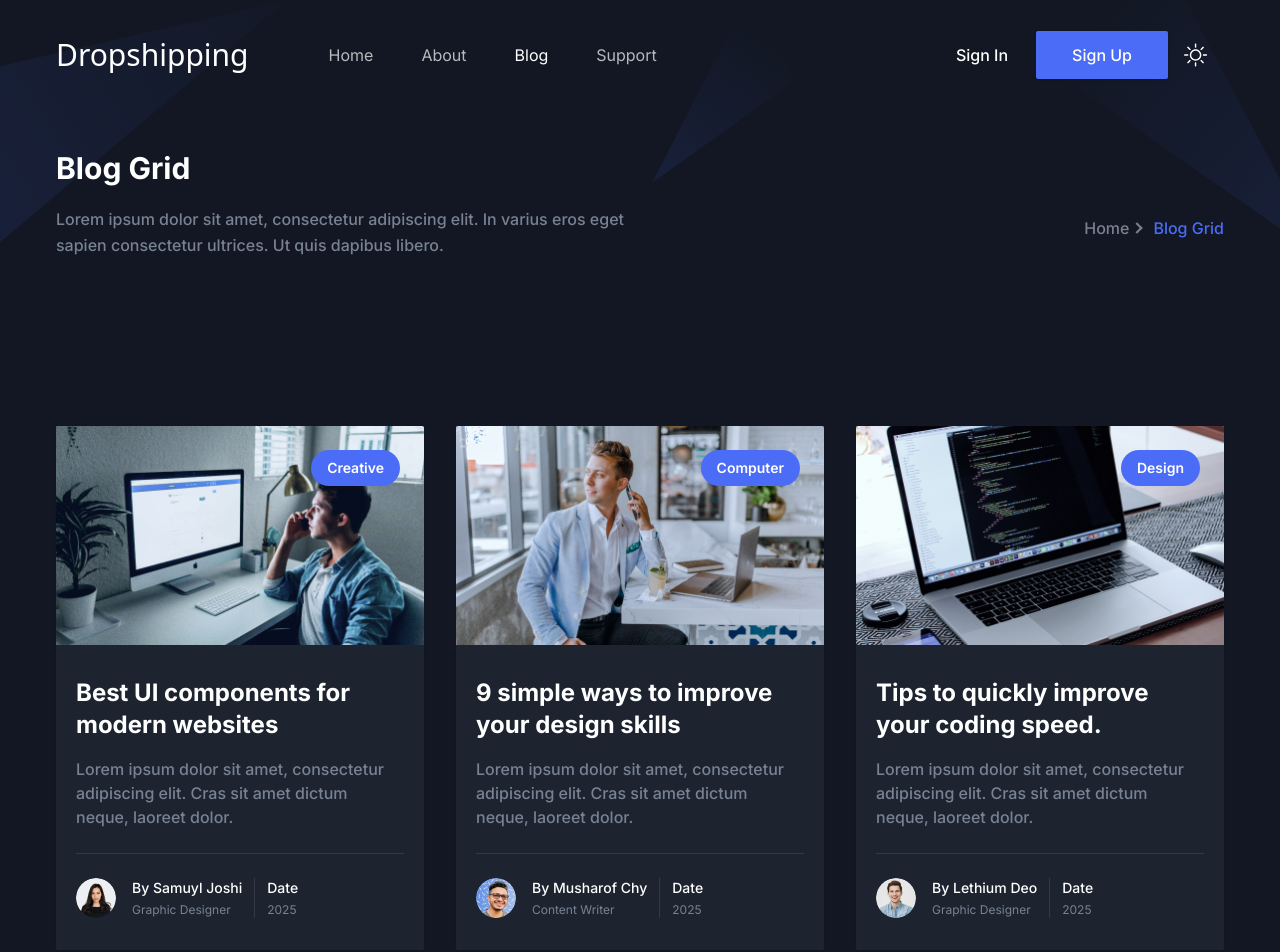
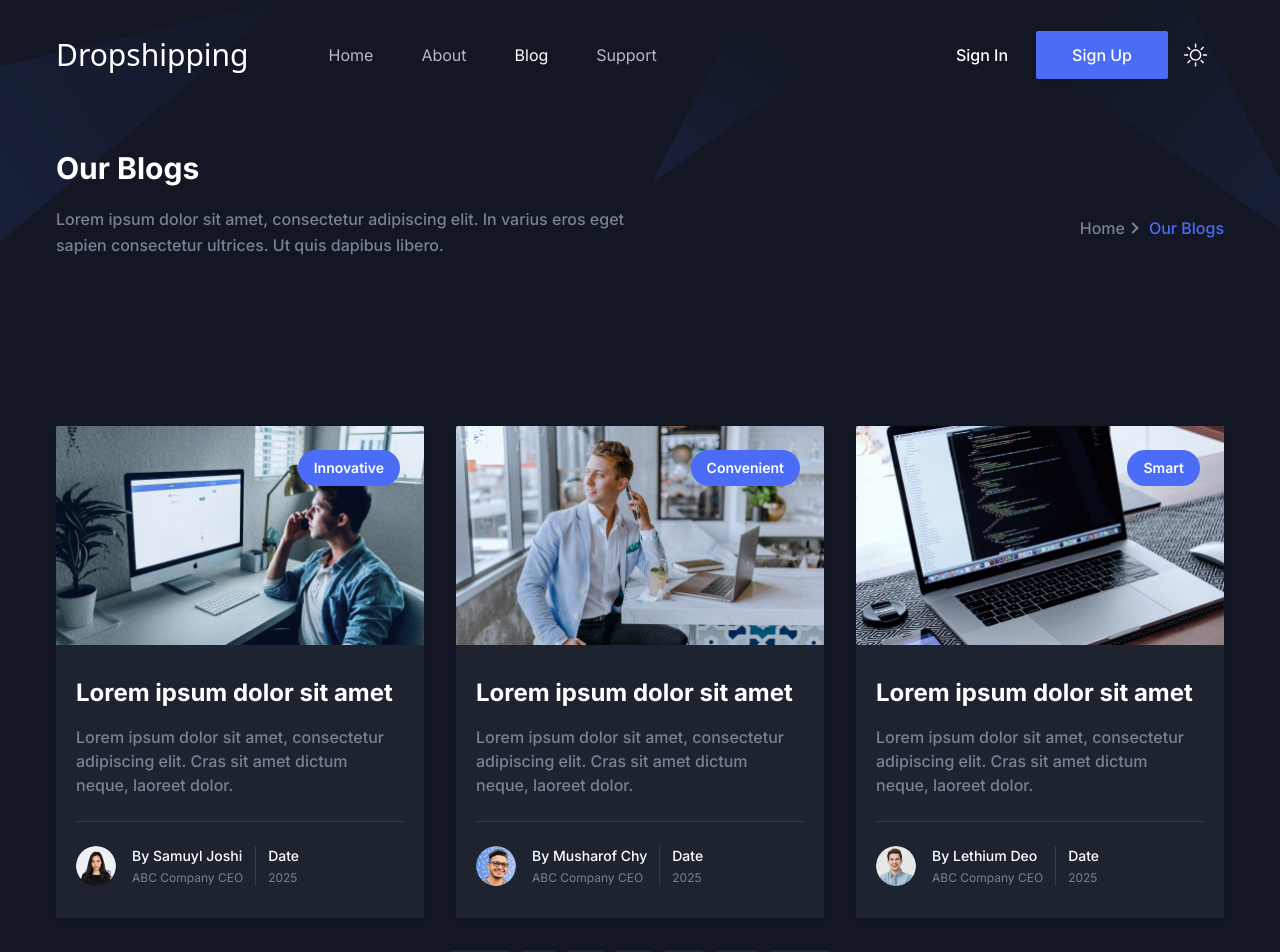
Before and after one commit to X-spec7/dropship-automate-platform, a Next.js app: page /blog in a window 1280 px wide. Shown: the top 952 px of the page. Built offline with nearby package versions, Linux system fonts and the light colour scheme.

Commit message:
feat: update blog page

```diff
--- a/src/app/blog-details/page.tsx
+++ b/src/app/blog-details/page.tsx
@@ -19,8 +19,7 @@ const BlogDetailsPage = () => {
             <div className="w-full px-4 lg:w-8/12">
               <div>
                 <h2 className="mb-8 text-3xl font-bold leading-tight text-black dark:text-white sm:text-4xl sm:leading-tight">
-                  10 amazing sites to download stock photos & digital assets for
-                  free
+                  Sell On eBay UK – Bijoy_Dropship Now Supports Amazon UK Marketplace
                 </h2>
                 <div className="mb-10 flex flex-wrap items-center justify-between border-b border-body-color border-opacity-10 pb-4 dark:border-white dark:border-opacity-10">
                   <div className="flex flex-wrap items-center">
@@ -62,7 +61,7 @@ const BlogDetailsPage = () => {
                         </span>
                         12 Jan 2024
                       </p>
-                      <p className="mr-5 flex items-center text-base font-medium text-body-color">
+                      {/* <p className="mr-5 flex items-center text-base font-medium text-body-color">
                         <span className="mr-3">
                           <svg
                             width="18"
@@ -90,17 +89,17 @@ const BlogDetailsPage = () => {
                           </svg>
                         </span>
                         35
-                      </p>
+                      </p> */}
                     </div>
                   </div>
-                  <div className="mb-5">
+                  {/* <div className="mb-5">
                     <a
                       href="#0"
                       className="inline-flex items-center justify-center rounded-full bg-primary px-4 py-2 text-sm font-semibold text-white"
                     >
                       Design
                     </a>
-                  </div>
+                  </div> */}
                 </div>
                 <div>
                   <p className="mb-10 text-base font-medium leading-relaxed text-body-color sm:text-lg sm:leading-relaxed lg:text-base lg:leading-relaxed xl:text-lg xl:leading-relaxed">
@@ -140,7 +139,7 @@ const BlogDetailsPage = () => {
                     sed.
                   </p>
                   <h3 className="font-xl mb-10 font-bold leading-tight text-black dark:text-white sm:text-2xl sm:leading-tight lg:text-xl lg:leading-tight xl:text-2xl xl:leading-tight">
-                    Digital marketplace for Ui/Ux designers.
+                    Automated Platform for Dropshippers
                   </h3>
                   <p className="mb-10 text-base font-medium leading-relaxed text-body-color sm:text-lg sm:leading-relaxed lg:text-base lg:leading-relaxed xl:text-lg xl:leading-relaxed">
                     consectetur adipiscing elit in voluptate velit esse cillum
@@ -320,19 +319,19 @@ const BlogDetailsPage = () => {
                         Popular Tags :
                       </h4>
                       <div className="flex items-center">
-                        <TagButton text="Design" />
-                        <TagButton text="Development" />
+                        <TagButton text="Dropship" />
+                        <TagButton text="Automate" />
                         <TagButton text="Info" />
                       </div>
                     </div>
-                    <div className="mb-5">
+                    {/* <div className="mb-5">
                       <h5 className="mb-3 text-sm font-medium text-body-color sm:text-right">
                         Share this post :
                       </h5>
                       <div className="flex items-center sm:justify-end">
                         <SharePost />
                       </div>
-                    </div>
+                    </div> */}
                   </div>
                 </div>
               </div>
--- a/src/app/blog/page.tsx
+++ b/src/app/blog/page.tsx
@@ -5,8 +5,8 @@ import Breadcrumb from "@/components/Common/Breadcrumb";
 import { Metadata } from "next";
 
 export const metadata: Metadata = {
-  title: "Blog Page | Free Next.js Template for Startup and SaaS",
-  description: "This is Blog Page for Startup Nextjs Template",
+  title: "Blog Page | Fully Automated Dropshipping Platform",
+  description: "This is Blog Page for Our Automated Dropshipping Platform",
   // other metadata
 };
 
@@ -14,7 +14,7 @@ const Blog = () => {
   return (
     <>
       <Breadcrumb
-        pageName="Blog Grid"
+        pageName="Our Blogs"
         description="Lorem ipsum dolor sit amet, consectetur adipiscing elit. In varius eros eget sapien consectetur ultrices. Ut quis dapibus libero."
       />
 
--- a/src/components/Blog/blogData.tsx
+++ b/src/components/Blog/blogData.tsx
@@ -3,44 +3,44 @@ import { Blog } from "@/types/blog";
 const blogData: Blog[] = [
   {
     id: 1,
-    title: "Best UI components for modern websites",
+    title: "Lorem ipsum dolor sit amet",
     paragraph:
       "Lorem ipsum dolor sit amet, consectetur adipiscing elit. Cras sit amet dictum neque, laoreet dolor.",
     image: "/images/blog/blog-01.jpg",
     author: {
       name: "Samuyl Joshi",
       image: "/images/blog/author-01.png",
-      designation: "Graphic Designer",
+      designation: "ABC Company CEO",
     },
-    tags: ["creative"],
+    tags: ["Innovative"],
     publishDate: "2025",
   },
   {
     id: 2,
-    title: "9 simple ways to improve your design skills",
+    title: "Lorem ipsum dolor sit amet",
     paragraph:
       "Lorem ipsum dolor sit amet, consectetur adipiscing elit. Cras sit amet dictum neque, laoreet dolor.",
     image: "/images/blog/blog-02.jpg",
     author: {
       name: "Musharof Chy",
       image: "/images/blog/author-02.png",
-      designation: "Content Writer",
+      designation: "ABC Company CEO",
     },
-    tags: ["computer"],
+    tags: ["Convenient"],
     publishDate: "2025",
   },
   {
     id: 3,
-    title: "Tips to quickly improve your coding speed.",
+    title: "Lorem ipsum dolor sit amet",
     paragraph:
       "Lorem ipsum dolor sit amet, consectetur adipiscing elit. Cras sit amet dictum neque, laoreet dolor.",
     image: "/images/blog/blog-03.jpg",
     author: {
       name: "Lethium Deo",
       image: "/images/blog/author-03.png",
-      designation: "Graphic Designer",
+      designation: "ABC Company CEO",
     },
-    tags: ["design"],
+    tags: ["Smart"],
     publishDate: "2025",
   },
 ];
```
